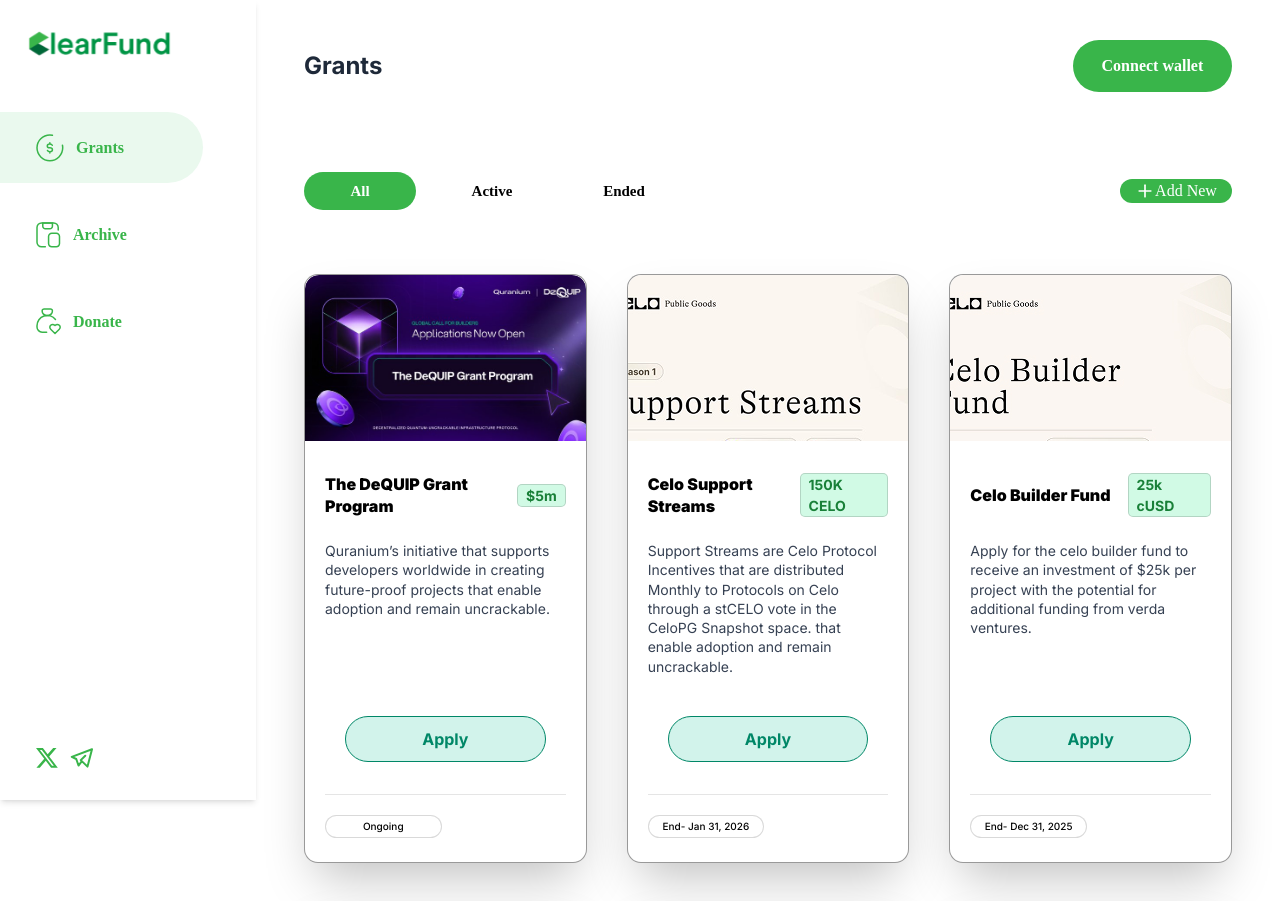
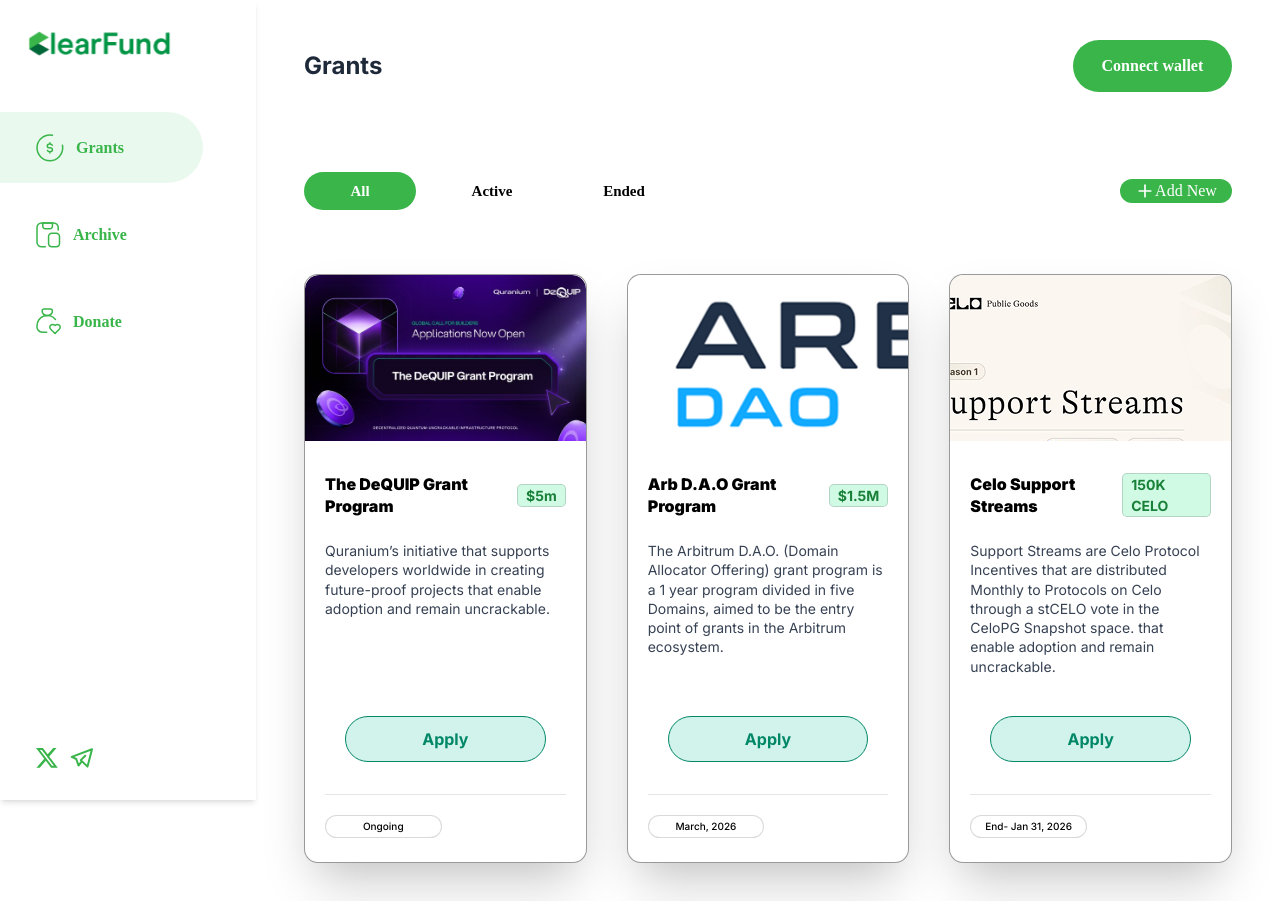
Before and after one commit to LighthouseL2/Clearfund, a Next.js app: page /grants in a window 1280 px wide. Shown: the top 901 px of the page. Built offline with nearby package versions, Linux system fonts and the light colour scheme; no server answers; a web font is replaced by a local one.

Commit message:
added latest grant

```diff
--- a/src/app/grants/page.js
+++ b/src/app/grants/page.js
@@ -63,6 +63,18 @@ function DashboardLayout({ children }) {
       deadline: "Ongoing",
       label: "Apply",
       link : "https://www.quranium.org/apply-grant-program",
+    },
+
+
+    {
+      image: "/grant-round-images/arb.png",
+      title: "Arb D.A.O Grant Program",
+      desc: `The Arbitrum D.A.O. (Domain Allocator Offering) grant program is a 1 year program divided in five Domains, aimed to be the entry point of grants in the Arbitrum ecosystem.`,
+      amount: "$1.5M",
+      date: "March, 2026",
+      deadline: "March, 2026",
+      label: "Apply",
+      link : "https://arbitrumdaogrants.notion.site/landing",
     },
 
 
```
Also changed, not shown: public/grant-round-images/arb.png (added).
